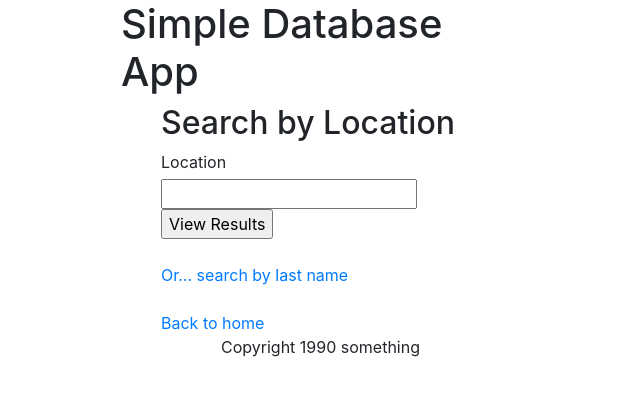
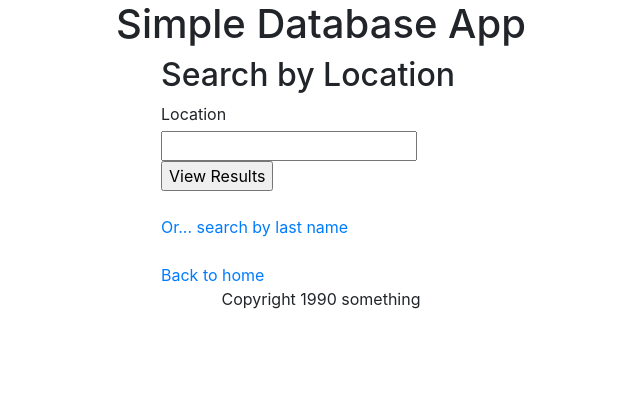
Before and after one commit to russLitt/db-test-app, a PHP site: page /read.php in a window 1280 px wide. Shown: the top 396 px of the page, without its empty margins (319-959 px from the left). Run offline with PHP 8.4, Linux system fonts and the light colour scheme.

Commit message:
update way header and footer are centered

```diff
--- a/templates/footer.php
+++ b/templates/footer.php
@@ -1,5 +1,5 @@
 <div class="container-fluid">
 </body>
-<p class="mx-auto" style="width: 200px;">Copyright 1990 something</p>
+<p style="text-align: center;">Copyright 1990 something</p>
 </html>
 </div>
--- a/templates/header.php
+++ b/templates/header.php
@@ -13,7 +13,7 @@
 
   <div class="container-fluid">
   <body>
-    <h1 class="mx-auto" style="width: 400px;">Simple Database App</h1>
+    <h1 style="text-align: center;">Simple Database App</h1>
   </body>
   </div>
 
```
